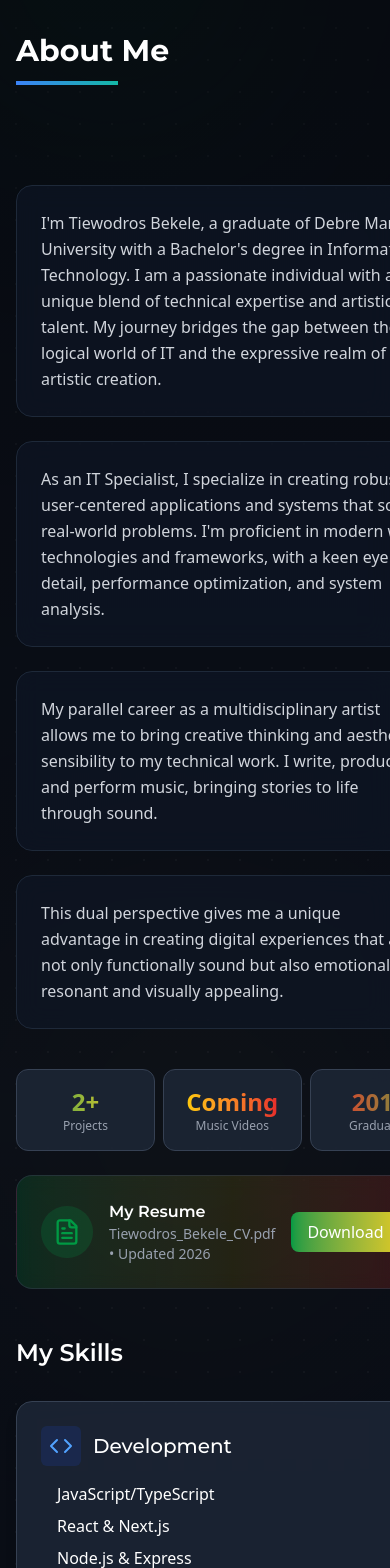
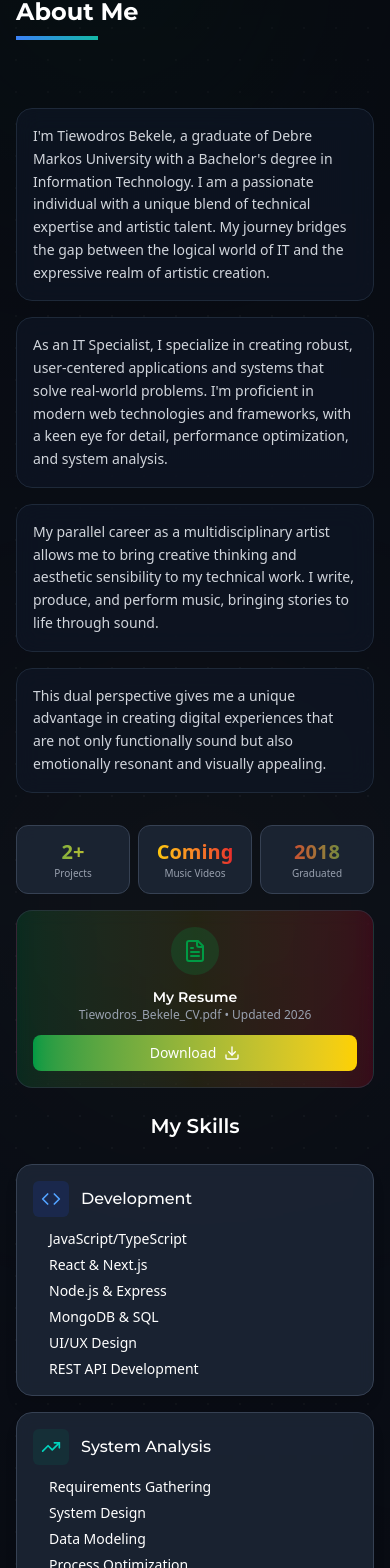
Before and after one commit to tiewodrosbekele900-design/tiewodros-portfolio, a React (Vite) app: page / in a window 390 px wide. Shown: the part 1379-2947 px from the top of the page. Built offline with nearby package versions, Linux system fonts and the light colour scheme.

Commit message:
Fix About page mobile responsiveness

```diff
--- a/src/components/About.tsx
+++ b/src/components/About.tsx
@@ -9,104 +9,101 @@ const About: React.FC = () => {
 
   return (
     <EthiopianAmbientBackground>
-      <section id="about" className="py-20 relative overflow-hidden">
+      <section id="about" className="py-12 sm:py-20 relative overflow-hidden">
         {/* Glassmorphism overlay */}
         <div className="absolute inset-0 bg-gradient-to-b from-black/60 via-black/40 to-black/60" />
 
-        <div className="section-container relative z-10">
-          <h2 className={`section-title ${theme === 'dark' ? 'text-white' : 'text-gray-900'}`}>About Me</h2>
+        <div className="section-container relative z-10 px-4 sm:px-6 lg:px-8">
+          <h2 className={`section-title text-2xl sm:text-3xl md:text-4xl ${theme === 'dark' ? 'text-white' : 'text-gray-900'} text-center sm:text-left`}>
+            About Me
+          </h2>
 
-          <div className="grid md:grid-cols-2 gap-12 mt-16">
+          {/* ✅ Mobile-responsive: Stack on mobile, side by side on desktop */}
+          <div className="grid grid-cols-1 lg:grid-cols-2 gap-6 md:gap-8 lg:gap-12 mt-8 md:mt-12 lg:mt-16">
+
             {/* LEFT COLUMN: Bio */}
-            <div className="space-y-6">
-              <div className={`p-6 rounded-2xl ${
+            <div className="space-y-4 md:space-y-6">
+              {/* ✅ All bio cards now full width and responsive */}
+              <div className={`p-4 sm:p-5 md:p-6 rounded-2xl ${
                 theme === 'dark'
                   ? 'bg-gray-900/60 backdrop-blur-md border border-gray-800'
                   : 'bg-white/60 backdrop-blur-md border border-gray-200'
               }`}>
-                <p className={`${
-                  theme === 'dark' ? 'text-gray-300' : 'text-gray-600'
-                } leading-relaxed`}>
+                <p className={`text-sm sm:text-base ${theme === 'dark' ? 'text-gray-300' : 'text-gray-600'} leading-relaxed`}>
                   I'm Tiewodros Bekele, a graduate of Debre Markos University with a Bachelor's
                   degree in Information Technology. I am a passionate individual with a unique blend of technical expertise and artistic talent. My journey bridges the gap between the logical world of IT and the expressive realm of artistic creation.
                 </p>
               </div>
 
-              <div className={`p-6 rounded-2xl ${
+              <div className={`p-4 sm:p-5 md:p-6 rounded-2xl ${
                 theme === 'dark'
                   ? 'bg-gray-900/60 backdrop-blur-md border border-gray-800'
                   : 'bg-white/60 backdrop-blur-md border border-gray-200'
               }`}>
-                <p className={`${
-                  theme === 'dark' ? 'text-gray-300' : 'text-gray-600'
-                } leading-relaxed`}>
+                <p className={`text-sm sm:text-base ${theme === 'dark' ? 'text-gray-300' : 'text-gray-600'} leading-relaxed`}>
                   As an IT Specialist, I specialize in creating robust, user-centered applications and systems that solve real-world problems. I'm proficient in modern web technologies and frameworks, with a keen eye for detail, performance optimization, and system analysis.
                 </p>
               </div>
 
-              <div className={`p-6 rounded-2xl ${
+              <div className={`p-4 sm:p-5 md:p-6 rounded-2xl ${
                 theme === 'dark'
                   ? 'bg-gray-900/60 backdrop-blur-md border border-gray-800'
                   : 'bg-white/60 backdrop-blur-md border border-gray-200'
               }`}>
-                <p className={`${
-                  theme === 'dark' ? 'text-gray-300' : 'text-gray-600'
-                } leading-relaxed`}>
+                <p className={`text-sm sm:text-base ${theme === 'dark' ? 'text-gray-300' : 'text-gray-600'} leading-relaxed`}>
                   My parallel career as a multidisciplinary artist allows me to bring creative thinking and aesthetic sensibility to my technical work. I write, produce, and perform music, bringing stories to life through sound.
                 </p>
               </div>
 
-              <div className={`p-6 rounded-2xl ${
+              <div className={`p-4 sm:p-5 md:p-6 rounded-2xl ${
                 theme === 'dark'
                   ? 'bg-gray-900/60 backdrop-blur-md border border-gray-800'
                   : 'bg-white/60 backdrop-blur-md border border-gray-200'
               }`}>
-                <p className={`${
-                  theme === 'dark' ? 'text-gray-300' : 'text-gray-600'
-                } leading-relaxed`}>
+                <p className={`text-sm sm:text-base ${theme === 'dark' ? 'text-gray-300' : 'text-gray-600'} leading-relaxed`}>
                   This dual perspective gives me a unique advantage in creating digital experiences that are not only functionally sound but also emotionally resonant and visually appealing.
                 </p>
               </div>
 
-              {/* Quick Stats - Enhanced with glowing borders */}
-              <div className="grid grid-cols-3 gap-2 md:gap-4 pt-4">
-                <div className={`text-center p-4 rounded-xl ${
+              {/* ✅ Stats - Mobile responsive grid */}
+              <div className="grid grid-cols-3 gap-2 sm:gap-4 pt-4">
+                <div className={`text-center p-3 sm:p-4 rounded-xl ${
                   theme === 'dark' ? 'bg-gray-800/80 backdrop-blur-sm border border-gray-700' : 'bg-white/80 backdrop-blur-sm border border-gray-200'
                 } transition-all duration-300 hover:scale-105 hover:shadow-lg hover:shadow-green-500/20`}>
-                  <p className="text-2xl font-bold bg-gradient-to-r from-[#009A44] to-[#FED100] bg-clip-text text-transparent">2+</p>
-                  <p className={`text-xs ${theme === 'dark' ? 'text-gray-400' : 'text-gray-500'}`}>Projects</p>
+                  <p className="text-xl sm:text-2xl font-bold bg-gradient-to-r from-[#009A44] to-[#FED100] bg-clip-text text-transparent">2+</p>
+                  <p className={`text-[10px] sm:text-xs ${theme === 'dark' ? 'text-gray-400' : 'text-gray-500'}`}>Projects</p>
                 </div>
-                <div className={`text-center p-4 rounded-xl ${
+                <div className={`text-center p-3 sm:p-4 rounded-xl ${
                   theme === 'dark' ? 'bg-gray-800/80 backdrop-blur-sm border border-gray-700' : 'bg-white/80 backdrop-blur-sm border border-gray-200'
                 } transition-all duration-300 hover:scale-105 hover:shadow-lg hover:shadow-yellow-500/20`}>
-                  <p className="text-2xl font-bold bg-gradient-to-r from-[#FED100] to-[#E4002B] bg-clip-text text-transparent">Coming</p>
-                  <p className={`text-xs ${theme === 'dark' ? 'text-gray-400' : 'text-gray-500'}`}>Music Videos</p>
+                  <p className="text-xl sm:text-2xl font-bold bg-gradient-to-r from-[#FED100] to-[#E4002B] bg-clip-text text-transparent">Coming</p>
+                  <p className={`text-[10px] sm:text-xs ${theme === 'dark' ? 'text-gray-400' : 'text-gray-500'}`}>Music Videos</p>
                 </div>
-                <div className={`text-center p-4 rounded-xl ${
+                <div className={`text-center p-3 sm:p-4 rounded-xl ${
                   theme === 'dark' ? 'bg-gray-800/80 backdrop-blur-sm border border-gray-700' : 'bg-white/80 backdrop-blur-sm border border-gray-200'
                 } transition-all duration-300 hover:scale-105 hover:shadow-lg hover:shadow-red-500/20`}>
-                  <p className="text-2xl font-bold bg-gradient-to-r from-[#E4002B] to-[#009A44] bg-clip-text text-transparent">2018</p>
-                  <p className={`text-xs ${theme === 'dark' ? 'text-gray-400' : 'text-gray-500'}`}>Graduated</p>
+                  <p className="text-xl sm:text-2xl font-bold bg-gradient-to-r from-[#E4002B] to-[#009A44] bg-clip-text text-transparent">2018</p>
+                  <p className={`text-[10px] sm:text-xs ${theme === 'dark' ? 'text-gray-400' : 'text-gray-500'}`}>Graduated</p>
                 </div>
               </div>
 
-              {/* CV Download Card - Enhanced */}
-              <div className={`p-6 rounded-2xl ${
+              {/* ✅ CV Download Card - Mobile responsive */}
+              <div className={`p-4 sm:p-6 rounded-2xl ${
                 theme === 'dark'
                   ? 'bg-gradient-to-r from-[#009A44]/20 via-[#FED100]/10 to-[#E4002B]/20 border border-gray-700/50'
                   : 'bg-gradient-to-r from-[#009A44]/10 via-[#FED100]/5 to-[#E4002B]/10 border border-gray-200/50'
               } backdrop-blur-sm transition-all duration-300 hover:scale-[1.02] hover:shadow-xl`}>
-                <div className="flex items-center gap-4">
+                <div className="flex flex-col sm:flex-row items-center sm:items-center gap-3 sm:gap-4">
                   <div className={`p-3 rounded-full ${
                     theme === 'dark' ? 'bg-[#009A44]/20' : 'bg-[#009A44]/10'
-                  }`}>
-                    <FileText size={28} className="text-[#009A44]" />
+                  } flex-shrink-0`}>
+                    <FileText size={24} className="text-[#009A44]" />
                   </div>
-                  <div className="flex-1">
-                    <h4 className={`font-semibold ${theme === 'dark' ? 'text-white' : 'text-gray-900'}`}>
+                  <div className="flex-1 text-center sm:text-left">
+                    <h4 className={`font-semibold text-sm sm:text-base ${theme === 'dark' ? 'text-white' : 'text-gray-900'}`}>
                       My Resume
                     </h4>
-                    <p className={`text-sm ${theme === 'dark' ? 'text-gray-400' : 'text-gray-500'}`}>
+                    <p className={`text-xs sm:text-sm ${theme === 'dark' ? 'text-gray-400' : 'text-gray-500'}`}>
                       Tiewodros_Bekele_CV.pdf • Updated 2026
                     </p>
                   </div>
@@ -114,13 +111,13 @@ const About: React.FC = () => {
                     href={cvPdf}
                     target="_blank"
                     download="Tiewodros_Bekele_CV.pdf"
-                    className={`flex items-center gap-2 px-4 py-2 rounded-lg transition-all duration-300 relative overflow-hidden group ${
+                    className={`flex items-center justify-center gap-2 px-4 py-2 rounded-lg transition-all duration-300 relative overflow-hidden group w-full sm:w-auto ${
                       theme === 'dark'
                         ? 'bg-gradient-to-r from-[#009A44] to-[#FED100] text-white'
                         : 'bg-gradient-to-r from-[#009A44] to-[#FED100] text-white'
                     }`}
                   >
-                    <span className="relative z-10">Download</span>
+                    <span className="relative z-10 text-sm">Download</span>
                     <Download size={16} className="relative z-10" />
                     <span className="absolute inset-0 bg-gradient-to-r from-[#FED100] to-[#E4002B] opacity-0 group-hover:opacity-100 transition-opacity duration-300 rounded-lg" />
                   </a>
@@ -128,16 +125,18 @@ const About: React.FC = () => {
               </div>
             </div>
 
-            {/* RIGHT COLUMN: Skills - Enhanced with glowing borders */}
-            <div className="space-y-8">
-              <h3 className={`text-2xl font-semibold ${
+            {/* RIGHT COLUMN: Skills */}
+            <div className="space-y-6 md:space-y-8">
+              <h3 className={`text-xl sm:text-2xl font-semibold ${
                 theme === 'dark' ? 'text-white' : 'text-gray-900'
-              }`}>My Skills</h3>
+              } text-center sm:text-left`}>My Skills</h3>
 
-              <div className="grid grid-cols-1 md:grid-cols-2 gap-4 md:gap-6">
+              {/* ✅ Skills grid - responsive */}
+              <div className="grid grid-cols-1 sm:grid-cols-2 gap-4 md:gap-6">
+
                 {/* Development Skills */}
                 <div
-                  className={`p-6 space-y-4 relative overflow-hidden rounded-2xl shadow-lg hover:shadow-2xl hover:shadow-blue-500/10 border ${
+                  className={`p-4 sm:p-5 md:p-6 space-y-3 md:space-y-4 relative overflow-hidden rounded-2xl shadow-lg hover:shadow-2xl hover:shadow-blue-500/10 border ${
                     theme === 'dark' ? 'bg-gray-800/80 backdrop-blur-sm border-gray-700' : 'bg-white/80 backdrop-blur-sm border-gray-200'
                   } transition-all duration-500 hover:scale-[1.02] group`}
                 >
@@ -147,15 +146,15 @@ const About: React.FC = () => {
                   <div className="flex items-center space-x-3 relative z-10">
                     <div className={`p-2 rounded-md ${
                       theme === 'dark' ? 'bg-blue-900/30' : 'bg-blue-100'
-                    } text-blue-400`}>
-                      <Code size={24} />
+                    } text-blue-400 flex-shrink-0`}>
+                      <Code size={20} />
                     </div>
-                    <h4 className={`text-xl font-medium ${
+                    <h4 className={`text-base sm:text-lg md:text-xl font-medium ${
                       theme === 'dark' ? 'text-white' : 'text-gray-900'
                     }`}>Development</h4>
                   </div>
 
-                  <ul className={`space-y-2 pl-4 relative z-10 ${theme === 'dark' ? 'text-white' : 'text-gray-800'}`}>
+                  <ul className={`space-y-1.5 pl-4 relative z-10 text-sm sm:text-base ${theme === 'dark' ? 'text-white' : 'text-gray-800'}`}>
                     <li>JavaScript/TypeScript</li>
                     <li>React & Next.js</li>
                     <li>Node.js & Express</li>
@@ -167,7 +166,7 @@ const About: React.FC = () => {
 
                 {/* System Analysis Skills */}
                 <div
-                  className={`p-6 space-y-4 relative overflow-hidden rounded-2xl shadow-lg hover:shadow-2xl hover:shadow-teal-500/10 border ${
+                  className={`p-4 sm:p-5 md:p-6 space-y-3 md:space-y-4 relative overflow-hidden rounded-2xl shadow-lg hover:shadow-2xl hover:shadow-teal-500/10 border ${
                     theme === 'dark' ? 'bg-gray-800/80 backdrop-blur-sm border-gray-700' : 'bg-white/80 backdrop-blur-sm border-gray-200'
                   } transition-all duration-500 hover:scale-[1.02] group`}
                 >
@@ -177,15 +176,15 @@ const About: React.FC = () => {
                   <div className="flex items-center space-x-3 relative z-10">
                     <div className={`p-2 rounded-md ${
                       theme === 'dark' ? 'bg-teal-900/30' : 'bg-teal-100'
-                    } text-teal-400`}>
-                      <TrendingUp size={24} />
+                    } text-teal-400 flex-shrink-0`}>
+                      <TrendingUp size={20} />
                     </div>
-                    <h4 className={`text-xl font-medium ${
+                    <h4 className={`text-base sm:text-lg md:text-xl font-medium ${
                       theme === 'dark' ? 'text-white' : 'text-gray-900'
                     }`}>System Analysis</h4>
                   </div>
 
-                  <ul className={`space-y-2 pl-4 relative z-10 ${theme === 'dark' ? 'text-white' : 'text-gray-800'}`}>
+                  <ul className={`space-y-1.5 pl-4 relative z-10 text-sm sm:text-base ${theme === 'dark' ? 'text-white' : 'text-gray-800'}`}>
                     <li>Requirements Gathering</li>
                     <li>System Design</li>
                     <li>Data Modeling</li>
@@ -195,11 +194,11 @@ const About: React.FC = () => {
                   </ul>
                 </div>
 
-                {/* Music Skills - Full width with Ethiopian flag gradient */}
+                {/* Music Skills - Full width */}
                 <div
-                  className={`p-6 space-y-4 relative overflow-hidden rounded-2xl shadow-lg hover:shadow-2xl hover:shadow-yellow-500/10 border ${
+                  className={`p-4 sm:p-5 md:p-6 space-y-3 md:space-y-4 relative overflow-hidden rounded-2xl shadow-lg hover:shadow-2xl hover:shadow-yellow-500/10 border ${
                     theme === 'dark' ? 'bg-gray-800/80 backdrop-blur-sm border-gray-700' : 'bg-white/80 backdrop-blur-sm border-gray-200'
-                  } transition-all duration-500 hover:scale-[1.02] group col-span-1 md:col-span-2`}
+                  } transition-all duration-500 hover:scale-[1.02] group col-span-1 sm:col-span-2`}
                 >
                   <div className="absolute inset-0 bg-gradient-to-br from-[#E4002B]/5 via-[#FED100]/5 to-[#009A44]/5 opacity-0 group-hover:opacity-100 transition-opacity duration-500" />
                   <div className="absolute inset-0 rounded-2xl bg-gradient-to-r from-[#E4002B] via-[#FED100] to-[#009A44] opacity-0 group-hover:opacity-10 transition-opacity duration-500" />
@@ -207,15 +206,15 @@ const About: React.FC = () => {
                   <div className="flex items-center space-x-3 relative z-10">
                     <div className={`p-2 rounded-md ${
                       theme === 'dark' ? 'bg-yellow-900/30' : 'bg-yellow-100'
-                    } text-yellow-400`}>
-                      <Music size={24} />
+                    } text-yellow-400 flex-shrink-0`}>
+                      <Music size={20} />
                     </div>
-                    <h4 className={`text-xl font-medium ${
+                    <h4 className={`text-base sm:text-lg md:text-xl font-medium ${
                       theme === 'dark' ? 'text-white' : 'text-gray-900'
                     }`}>Music</h4>
                   </div>
 
-                  <ul className={`grid grid-cols-2 gap-2 pl-4 relative z-10 ${theme === 'dark' ? 'text-white' : 'text-gray-800'}`}>
+                  <ul className={`grid grid-cols-2 gap-1.5 pl-4 relative z-10 text-sm sm:text-base ${theme === 'dark' ? 'text-white' : 'text-gray-800'}`}>
                     <li>Songwriting</li>
                     <li>Music Production</li>
                     <li>Vocal Performance</li>
```
